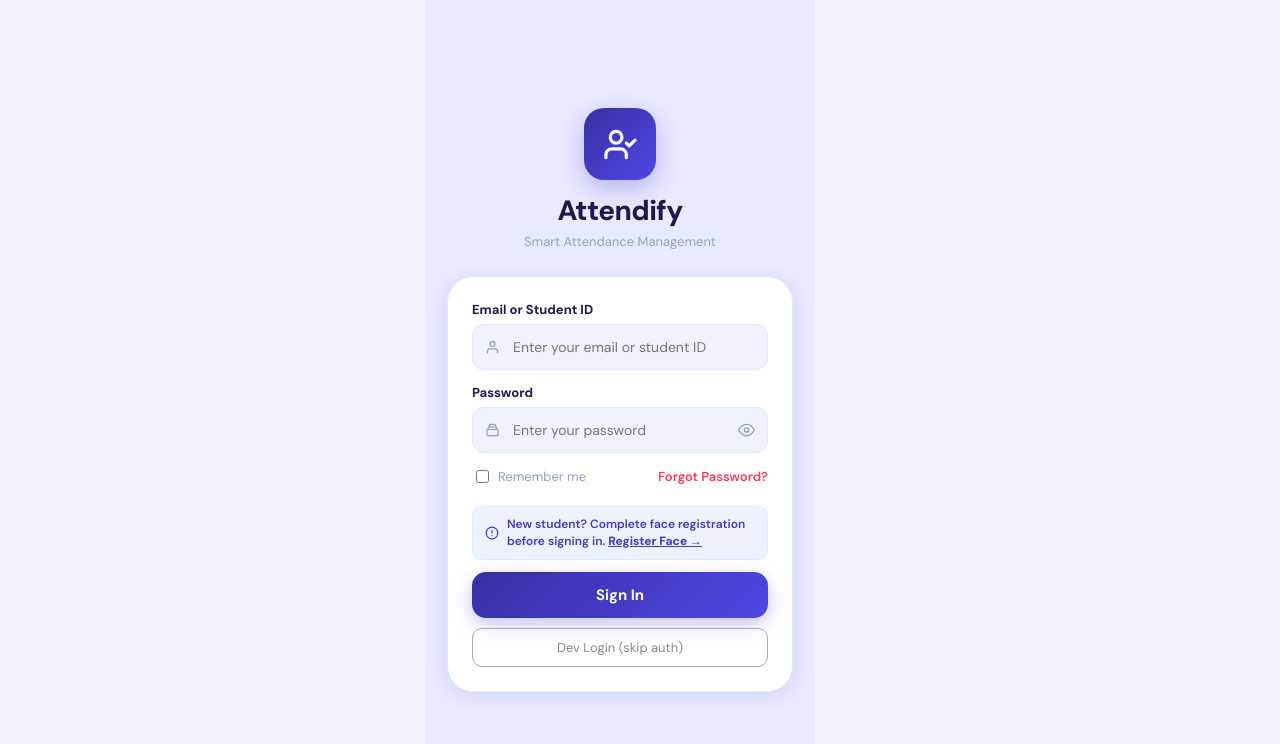
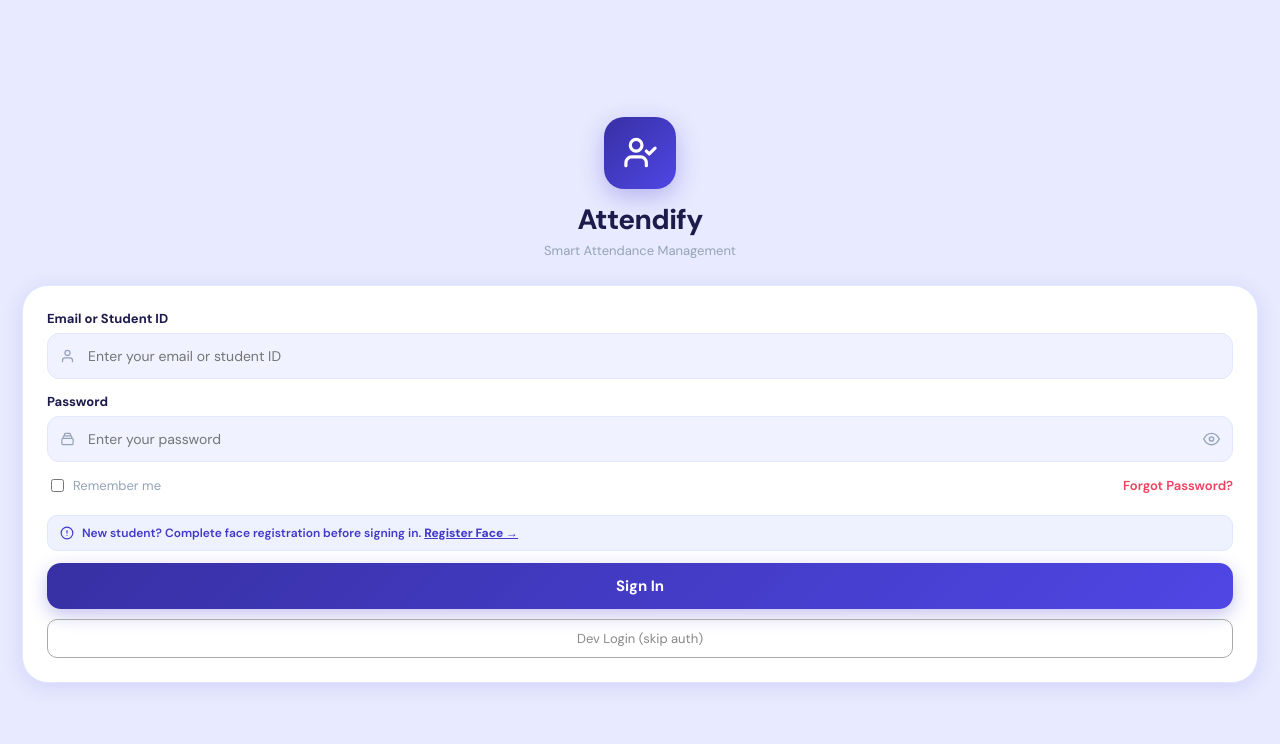
Before and after one commit to AdaBerkeGuler/attendify-student, a React (Vite) app: page /login in a window 1280 px wide. Shown: the top 744 px of the page. Built offline with nearby package versions, Linux system fonts and the light colour scheme.

Commit message:
fix: full width layout for iOS and Android

```diff
--- a/src/index.css
+++ b/src/index.css
@@ -1,22 +1,22 @@
 *, *::before, *::after { box-sizing: border-box; }
+
 html, body, #root {
-  width: 100%; min-height: 100vh;
-  margin: 0; padding: 0; overflow-x: hidden;
+  width: 100%;
+  min-height: 100vh;
+  margin: 0;
+  padding: 0;
+  overflow-x: hidden;
   font-family: 'DM Sans', sans-serif;
 }
 
 body {
   min-height: 100vh;
-  background-color: #ffffff;
-  display: flex;
-  justify-content: center;
-  align-items: flex-start;
+  background: #f0f2ff;
   -webkit-font-smoothing: antialiased;
 }
 
 .phone-frame {
   width: 100%;
-  max-width: 390px;
   min-height: 100vh;
   background-color: #ffffff;
   position: relative;
@@ -24,12 +24,9 @@ body {
 }
 
 #root {
-  max-width: 430px;
-  margin: 0 auto;
+  width: 100%;
+  max-width: 100%;
+  margin: 0;
   min-height: 100vh;
   position: relative;
 }
-
-body {
-  background: #f0f2ff;
-}
```
